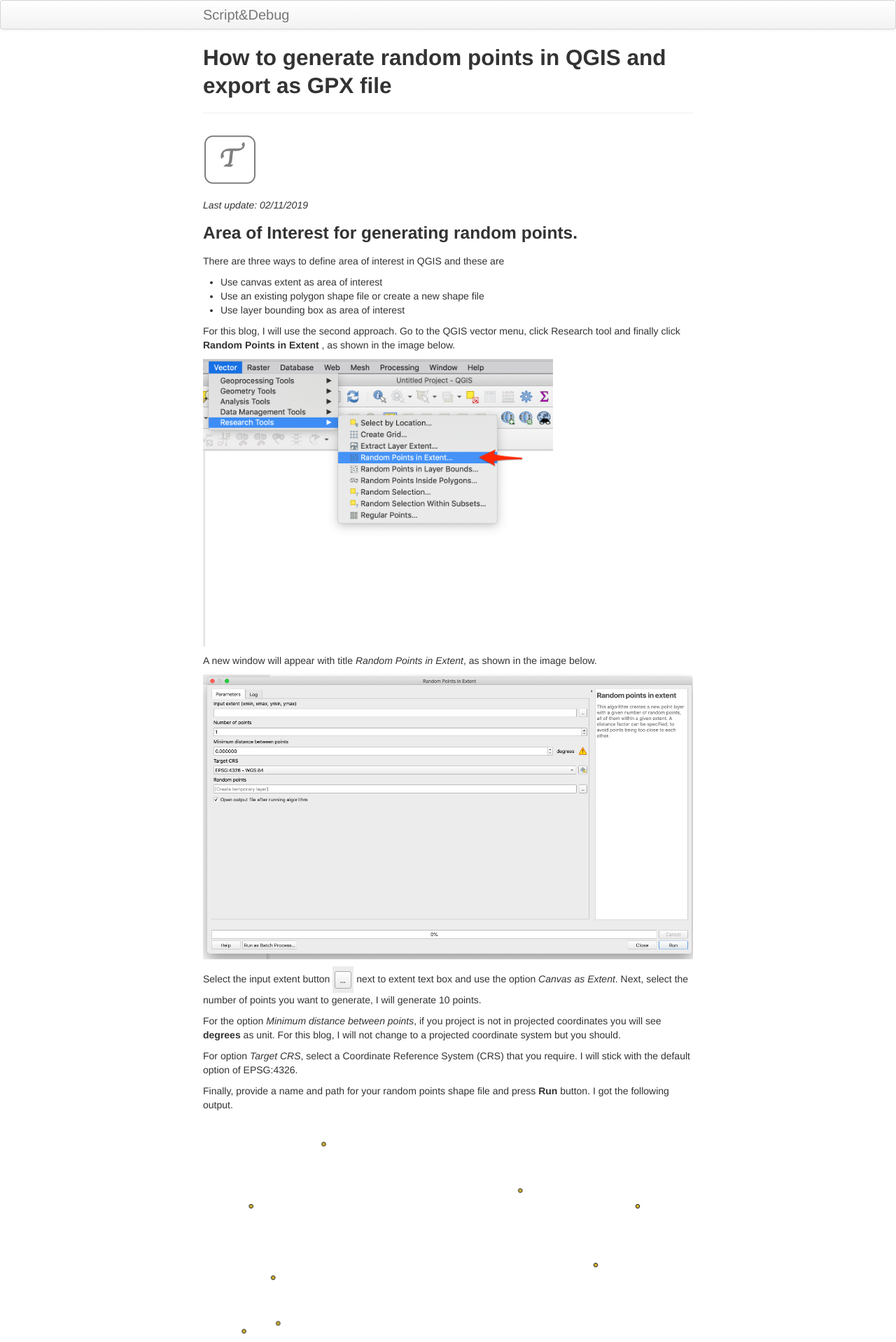
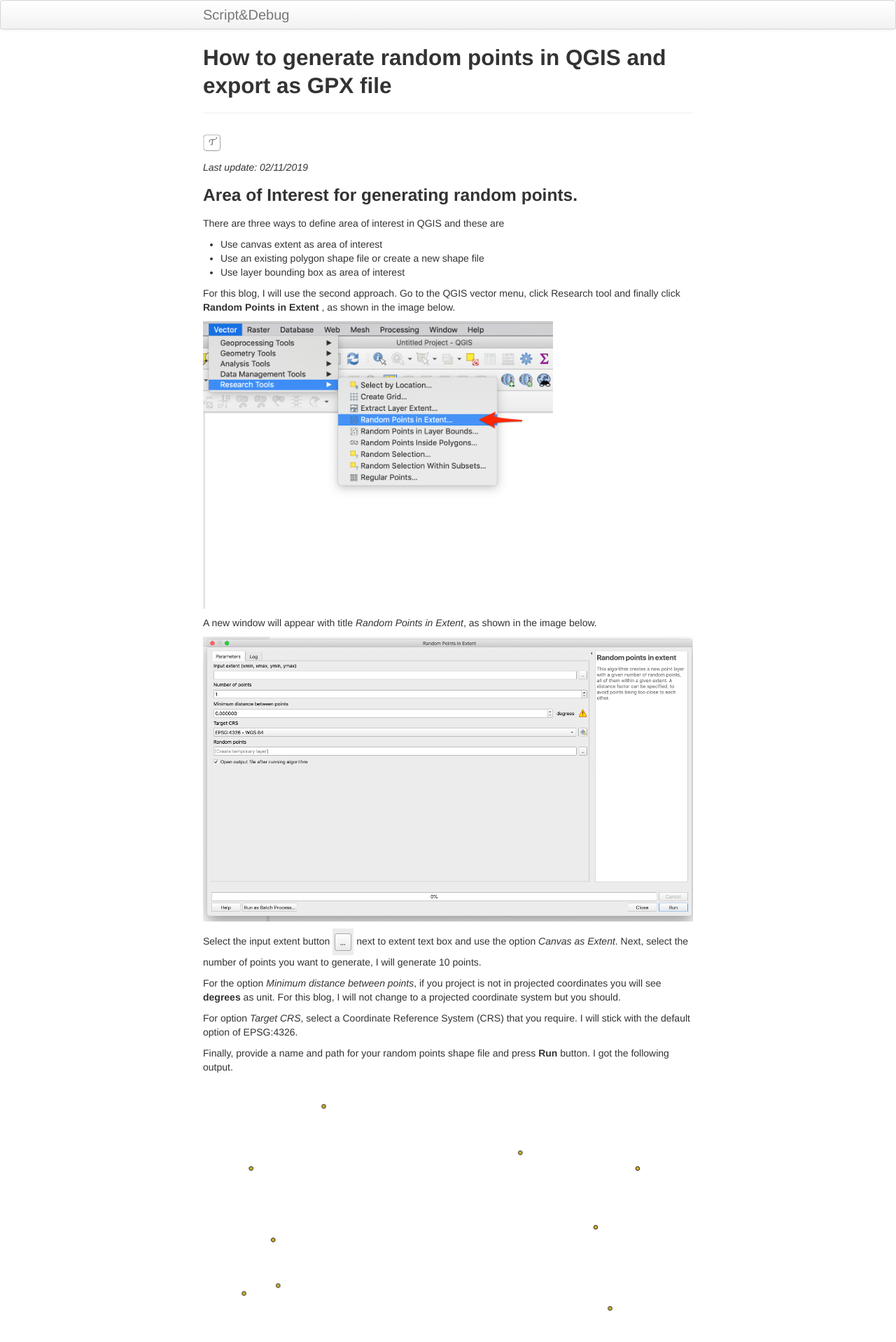
Before and after one commit to mnahmad/scriptndebug, a Jekyll site: the page built from pages/qgis/random_points_gpx/generate_random_points.md, in a window 1280 px wide. Shown: the top 1918 px of the page at 70% size. Built offline with Jekyll 4.4.1, drawn with Linux system fonts in a browser that asks for light colours.

Commit message:
corrected twitter image size

```diff
--- a/pages/qgis/random_points_gpx/generate_random_points.md
+++ b/pages/qgis/random_points_gpx/generate_random_points.md
@@ -7,7 +7,7 @@
 
 
 
-<a href="https://twitter.com/intent/tweet?text=How%20tow%20generatew%20randomw%20pointsw%20inw%20QGISw%20andw%20exportw%20asw%20GPXw%20file"><img src="https://mnahmad.github.io/scriptndebug/T.png"></a>
+<a href="https://twitter.com/intent/tweet?text=How%20tow%20generatew%20randomw%20pointsw%20inw%20QGISw%20andw%20exportw%20asw%20GPXw%20file"><img src="https://mnahmad.github.io/scriptndebug/T.png" height="25" width="25"></a>
 
 *Last update: 02/11/2019*
 
```
